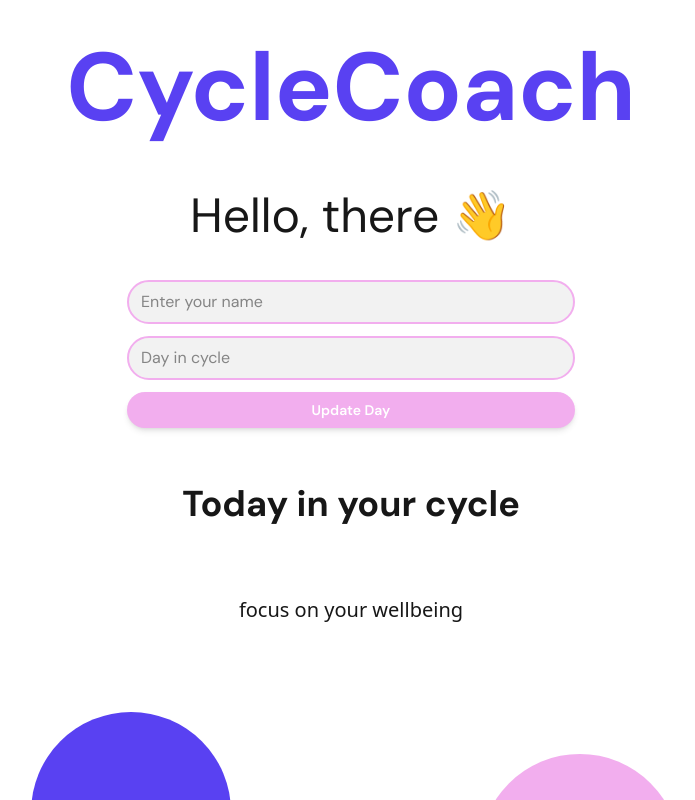
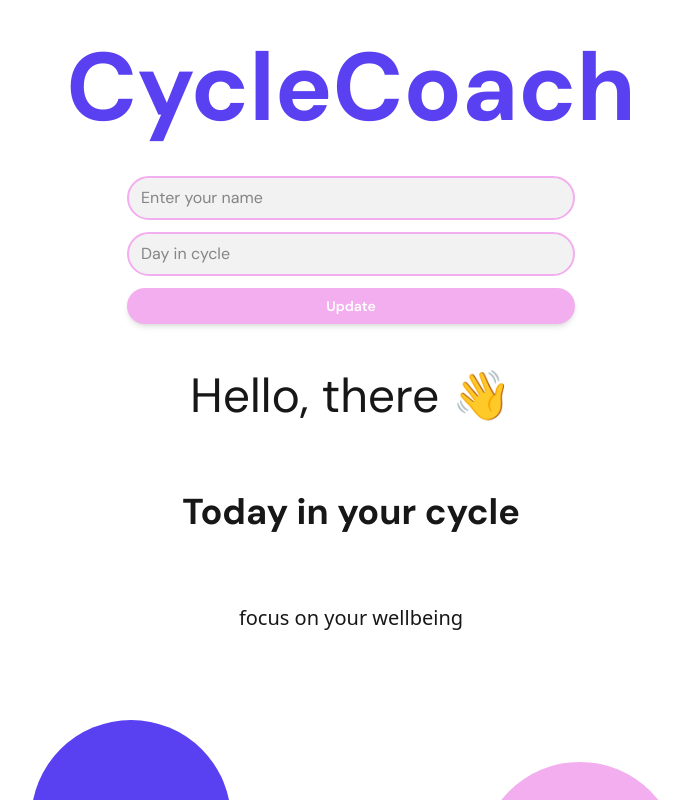
Before and after one commit to zofienora/cyclecoach, a Next.js app in the folder my-app/: page / in a window 1280 px wide. Shown: the top 800 px of the page, without its empty margins (289-984 px from the left). Built offline with nearby package versions, Linux system fonts and the light colour scheme.

Commit message:
changed directions

```diff
--- a/my-app/app/components/Header.tsx
+++ b/my-app/app/components/Header.tsx
@@ -75,9 +75,9 @@ export default function Header() {
         </button>
       </div>
 
-      {/* 3. Hello headline - bigger on laptop */}
-      <div className="flex flex-col items-center w-full mt-16 lg:mt-0">
-        <h2 className="font-heading text-foreground text-center text-2xl sm:text-3xl lg:text-5xl pt-0 lg:pt-4 lg:pb-6">
+      {/* 3. Hello headline - mobile only (between inputs and cycle) */}
+      <div className="flex lg:hidden flex-col items-center w-full mt-16">
+        <h2 className="font-heading text-foreground text-center text-2xl sm:text-3xl">
           Hello, {userData?.name || "there"} 👋
         </h2>
       </div>
@@ -129,9 +129,9 @@ export default function Header() {
           {/* Update button */}
           <button
             onClick={handleUpdateDay}
-            className="bg-primary text-white text-sm px-4 py-2 rounded-full font-semibold hover:opacity-90 transition-opacity shadow-md w-full"
+            className="bg-primary text-white text-sm px-8 py-2 rounded-full font-semibold hover:opacity-90 transition-opacity shadow-md w-full"
           >
-            Update Day
+            Update
           </button>
         </div>
 
@@ -196,6 +196,13 @@ export default function Header() {
         );
       })()}
       </div>
+
+      {/* 5. Hello headline - desktop only (below flexbox / button) */}
+      <div className="hidden lg:flex flex-col items-center w-full pt-8 pb-4">
+        <h2 className="font-heading text-foreground text-center text-2xl sm:text-3xl lg:text-5xl">
+          Hello, {userData?.name || "there"} 👋
+        </h2>
+      </div>
     </header>
   );
 }
```
